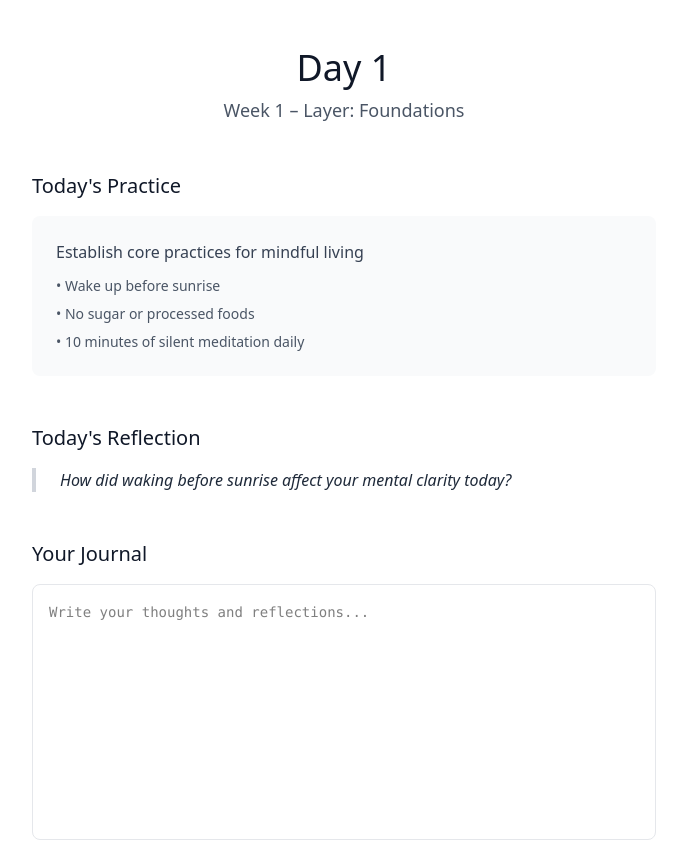
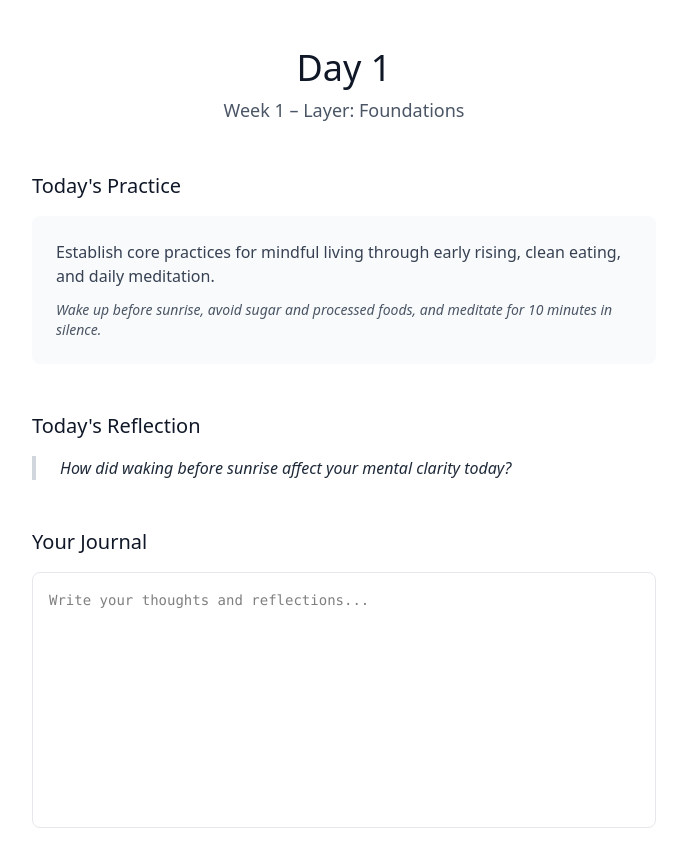
Before and after one commit to martinwinther/12-weeks-of-asceticism, a React (Vite) app: page /day/1 in a window 1280 px wide. Shown: the top 842 px of the page, without its empty margins (296-983 px from the left). Built offline with nearby package versions, Linux system fonts and the light colour scheme; the HTML template or start-up script is replaced by a standard one.

Commit message:
add structured data for weekly layers and daily prompts

```diff
--- /dev/null
+++ b/src/data/layersByWeek.ts
@@ -0,0 +1,62 @@
+export const layersByWeek = {
+  1: {
+    title: "Foundations",
+    description: "Establish core practices for mindful living through early rising, clean eating, and daily meditation.",
+    action: "Wake up before sunrise, avoid sugar and processed foods, and meditate for 10 minutes in silence.",
+  },
+  2: {
+    title: "Simplicity",
+    description: "Reduce external distractions and clutter by decluttering your space and eliminating digital noise.",
+    action: "Declutter one area of your living space and take a 15-minute mindful walk without devices.",
+  },
+  3: {
+    title: "Discipline",
+    description: "Build mental strength through physical restraint and extended meditation practice.",
+    action: "Take only cold showers and meditate for 20 minutes, avoiding all entertainment media.",
+  },
+  4: {
+    title: "Mindfulness",
+    description: "Cultivate present-moment awareness through mindful eating, gratitude, and single-tasking.",
+    action: "Eat one meal in complete silence, practice gratitude before sleep, and focus on one task at a time.",
+  },
+  5: {
+    title: "Patience",
+    description: "Learn to wait and observe without immediate action, developing inner stillness.",
+    action: "Wait 5 minutes before responding to any message and practice 10 minutes of standing meditation.",
+  },
+  6: {
+    title: "Solitude",
+    description: "Find comfort in being alone with yourself, embracing silence and inner reflection.",
+    action: "Spend 1 hour in complete solitude and walk without music or podcasts.",
+  },
+  7: {
+    title: "Restraint",
+    description: "Practice saying no to unnecessary desires, limiting purchases and social obligations.",
+    action: "Make no purchases except necessities and limit speech to essential communication only.",
+  },
+  8: {
+    title: "Physical Discipline",
+    description: "Use the body as a tool for mental training through exercise and dietary restraint.",
+    action: "Complete a daily bodyweight exercise routine and eat only one meal if health permits.",
+  },
+  9: {
+    title: "Awareness",
+    description: "Observe thoughts and emotions without attachment, developing meta-cognitive skills.",
+    action: "Journal every thought pattern you notice and spend 30 minutes observing nature without devices.",
+  },
+  10: {
+    title: "Acceptance",
+    description: "Embrace what is without resistance, practicing loving-kindness and gratitude for challenges.",
+    action: "Accept one difficult situation without trying to change it and practice loving-kindness meditation.",
+  },
+  11: {
+    title: "Service",
+    description: "Focus on giving rather than receiving through anonymous acts of service and deep listening.",
+    action: "Perform one anonymous act of service and listen to others without offering advice.",
+  },
+  12: {
+    title: "Integration",
+    description: "Synthesize your journey and plan for the future, reflecting on growth and sustainable practices.",
+    action: "Write a letter to your future self and plan how to sustain your ascetic practices beyond these 12 weeks.",
+  },
+};
--- a/src/data/prompts.js
+++ b/src/data/promptsByWeek.ts
@@ -1,4 +1,4 @@
-const prompts = {
+export const promptsByWeek = {
   1: [
     "How did waking before sunrise affect your mental clarity today?",
     "What did you notice about your energy levels without sugar?",
@@ -108,5 +108,3 @@ const prompts = {
     "Reflect on how you will continue your ascetic practices in the future."
   ]
 };
-
-export default prompts;
--- a/src/data/weekLayers.js
+++ /dev/null
@@ -1,16 +0,0 @@
-const weekLayers = {
-  1: 'Foundations',
-  2: 'Simplicity',
-  3: 'Discipline',
-  4: 'Mindfulness',
-  5: 'Patience',
-  6: 'Solitude',
-  7: 'Restraint',
-  8: 'Physical Discipline',
-  9: 'Awareness',
-  10: 'Acceptance',
-  11: 'Service',
-  12: 'Integration'
-};
-
-export default weekLayers;
--- a/src/pages/DayPage.jsx
+++ b/src/pages/DayPage.jsx
@@ -1,8 +1,7 @@
 import React, { useState, useEffect } from 'react';
 import { useParams, useNavigate } from 'react-router-dom';
-import program from '../data/program';
-import weekLayers from '../data/weekLayers';
-import prompts from '../data/prompts';
+import { layersByWeek } from '../data/layersByWeek.ts';
+import { promptsByWeek } from '../data/promptsByWeek.ts';
 import { getItem, setItem } from '../utils/localStorage';
 
 const DayPage = () => {
@@ -26,15 +25,12 @@ const DayPage = () => {
   // Calculate current week using Math.ceil(dayNumber / 7)
   const currentWeek = Math.ceil(dayNum / 7);
 
-  // Get layer title from weekLayers
-  const layerTitle = weekLayers[currentWeek];
-
-  // Get today's action summary (same for each day of a given week)
-  const weekData = program[currentWeek - 1];
+  // Get layer data from layersByWeek
+  const layerData = layersByWeek[currentWeek];
 
   // Get daily reflection prompt (cycle through 7 prompts per week)
   const dayOfWeek = ((dayNum - 1) % 7) + 1; // 1-7
-  const dailyPrompt = prompts[currentWeek]?.[dayOfWeek - 1] || '';
+  const dailyPrompt = promptsByWeek[currentWeek]?.[dayOfWeek - 1] || '';
 
   // Load existing entry from localStorage on mount
   useEffect(() => {
@@ -70,7 +66,7 @@ const DayPage = () => {
         <div className="text-center mb-12">
           <h1 className="text-4xl font-light text-gray-900 mb-2">Day {dayNum}</h1>
           <h2 className="text-lg font-normal text-gray-600">
-            Week {currentWeek} – Layer: {layerTitle}
+            Week {currentWeek} – Layer: {layerData?.title}
           </h2>
         </div>
 
@@ -78,14 +74,10 @@ const DayPage = () => {
         <div className="mb-12">
           <h3 className="text-xl font-medium text-gray-900 mb-4">Today's Practice</h3>
           <div className="bg-gray-50 rounded-lg p-6">
-            <p className="text-gray-700 font-medium mb-3">{weekData?.description}</p>
-            <ul className="space-y-2">
-              {weekData?.details.map((detail, index) => (
-                <li key={index} className="text-gray-600 text-sm">
-                  • {detail}
-                </li>
-              ))}
-            </ul>
+            <p className="text-gray-700 font-medium mb-3">{layerData?.description}</p>
+            <p className="text-gray-600 text-sm italic">
+              {layerData?.action}
+            </p>
           </div>
         </div>
 
```
